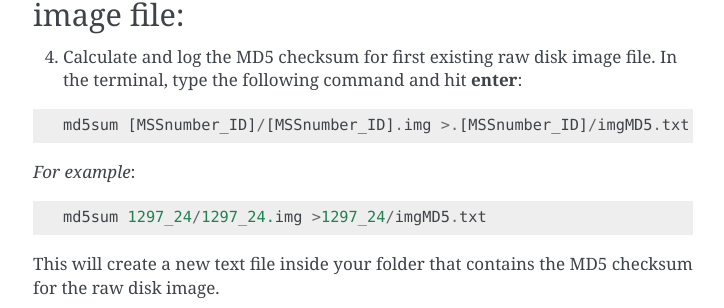
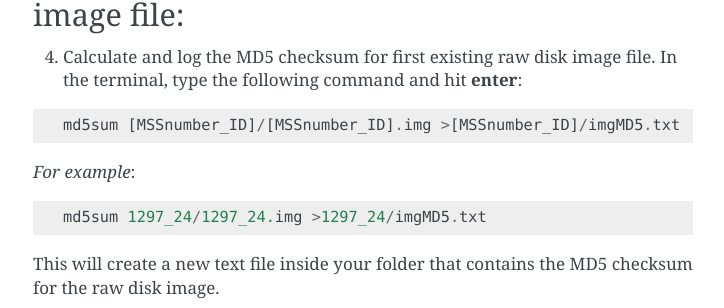
Before and after one commit to bedwards254/born-digital-bootcamp, a Sphinx documentation site: the page built from docs/img_migration.rst, in a window 1280 px wide and 900 px high, scrolled down 601 px. Shown: the part 144-452 px from the top of the window, without its empty margins (387-1111 px from the left). Built offline with Sphinx 7.4.7, drawn with Linux system fonts in a browser that asks for light colours.

Commit message:
Corrects typo

```diff
--- a/docs/img_migration.rst
+++ b/docs/img_migration.rst
@@ -36,7 +36,7 @@ Calculate the MD5 checksum for the existing image file:
 
 ::
 
-  	md5sum [MSSnumber_ID]/[MSSnumber_ID].img >.[MSSnumber_ID]/imgMD5.txt
+  	md5sum [MSSnumber_ID]/[MSSnumber_ID].img >[MSSnumber_ID]/imgMD5.txt
 
 *For example*::
 
```
